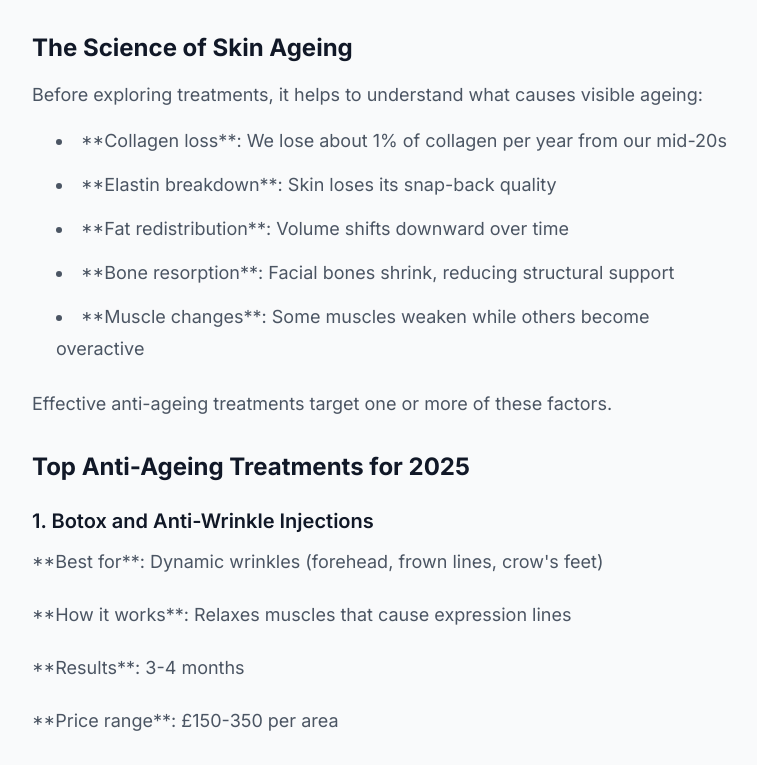
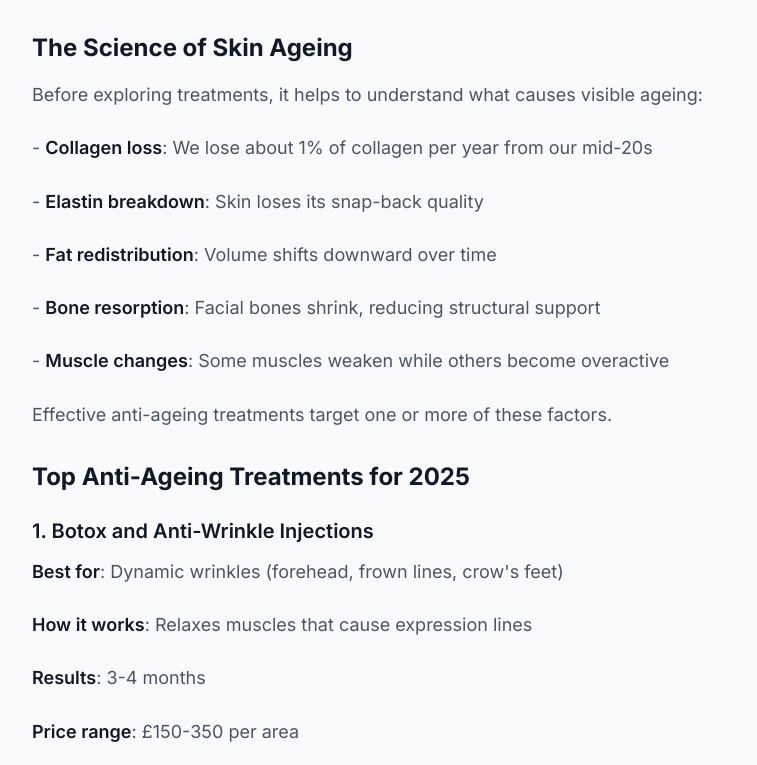
Before and after one commit to Jeh888/test-cosmetics-final-with-blog, a Next.js app: page /blog/best-anti-ageing-treatments-2025 in a window 1280 px wide. Shown: the part 960-1725 px from the top of the page, without its empty margins (256-1013 px from the left). Built offline with nearby package versions, Linux system fonts and the light colour scheme.

Commit message:
Update page.js

```diff
--- a/src/app/blog/[slug]/page.js
+++ b/src/app/blog/[slug]/page.js
@@ -26,51 +26,104 @@ export default function BlogPostPage({ params }) {
 
   const recentBlogs = getRecentBlogs(3).filter(b => b.slug !== blog.slug).slice(0, 2);
 
-  // Simple markdown-like rendering for content
+  // Render markdown content to JSX
   const renderContent = (content) => {
-    return content.split('\n').map((line, index) => {
+    const lines = content.split('\n');
+    const elements = [];
+    let i = 0;
+
+    while (i < lines.length) {
+      const line = lines[i];
+
+      // Skip empty lines
+      if (line.trim() === '') {
+        i++;
+        continue;
+      }
+
+      // Horizontal rule
+      if (line.trim() === '---') {
+        elements.push(<hr key={i} className="my-8 border-gray-200" />);
+        i++;
+        continue;
+      }
+
       // H2 headers
       if (line.startsWith('## ')) {
-        return <h2 key={index} className="text-2xl font-bold text-gray-900 mt-8 mb-4">{line.replace('## ', '')}</h2>;
+        elements.push(
+          <h2 key={i} className="text-2xl font-bold text-gray-900 mt-10 mb-4">
+            {line.replace('## ', '')}
+          </h2>
+        );
+        i++;
+        continue;
       }
+
       // H3 headers
       if (line.startsWith('### ')) {
-        return <h3 key={index} className="text-xl font-semibold text-gray-900 mt-6 mb-3">{line.replace('### ', '')}</h3>;
+        elements.push(
+          <h3 key={i} className="text-xl font-semibold text-gray-900 mt-8 mb-3">
+            {line.replace('### ', '')}
+          </h3>
+        );
+        i++;
+        continue;
       }
-      // Bold text (simple)
-      if (line.startsWith('**') && line.endsWith('**')) {
-        return <p key={index} className="font-semibold text-gray-900 mt-4 mb-2">{line.replace(/\*\*/g, '')}</p>;
-      }
-      // List items
-      if (line.startsWith('- ')) {
-        // Check if it's a link
-        const linkMatch = line.match(/\[([^\]]+)\]\(([^)]+)\)/);
-        if (linkMatch) {
-          return (
-            <li key={index} className="ml-6 mb-2 text-gray-600 list-disc">
-              <Link href={linkMatch[2]} className="text-primary-600 hover:text-primary-700 underline">
+
+      // Regular paragraph - process inline markdown
+      const processInlineMarkdown = (text) => {
+        const parts = [];
+        let remaining = text;
+        let keyIndex = 0;
+
+        while (remaining.length > 0) {
+          // Check for links [text](url)
+          const linkMatch = remaining.match(/\[([^\]]+)\]\(([^)]+)\)/);
+          // Check for bold **text**
+          const boldMatch = remaining.match(/\*\*([^*]+)\*\*/);
+
+          if (linkMatch && (!boldMatch || remaining.indexOf(linkMatch[0]) < remaining.indexOf(boldMatch[0]))) {
+            // Add text before link
+            const beforeLink = remaining.substring(0, remaining.indexOf(linkMatch[0]));
+            if (beforeLink) {
+              parts.push(<span key={keyIndex++}>{beforeLink}</span>);
+            }
+            // Add link
+            parts.push(
+              <Link key={keyIndex++} href={linkMatch[2]} className="text-primary-600 hover:text-primary-700 underline">
                 {linkMatch[1]}
               </Link>
-            </li>
-          );
+            );
+            remaining = remaining.substring(remaining.indexOf(linkMatch[0]) + linkMatch[0].length);
+          } else if (boldMatch) {
+            // Add text before bold
+            const beforeBold = remaining.substring(0, remaining.indexOf(boldMatch[0]));
+            if (beforeBold) {
+              parts.push(<span key={keyIndex++}>{beforeBold}</span>);
+            }
+            // Add bold text
+            parts.push(<strong key={keyIndex++} className="font-semibold text-gray-900">{boldMatch[1]}</strong>);
+            remaining = remaining.substring(remaining.indexOf(boldMatch[0]) + boldMatch[0].length);
+          } else {
+            // No more markdown, add remaining text
+            parts.push(<span key={keyIndex++}>{remaining}</span>);
+            break;
+          }
         }
-        return <li key={index} className="ml-6 mb-2 text-gray-600 list-disc">{line.replace('- ', '')}</li>;
-      }
-      // Numbered lists
-      if (/^\d+\.\s/.test(line)) {
-        return <li key={index} className="ml-6 mb-2 text-gray-600 list-decimal">{line.replace(/^\d+\.\s/, '')}</li>;
-      }
-      // Horizontal rule
-      if (line === '---') {
-        return <hr key={index} className="my-8 border-gray-200" />;
-      }
-      // Empty lines
-      if (line.trim() === '') {
-        return null;
-      }
-      // Regular paragraphs
-      return <p key={index} className="text-gray-600 mb-4 leading-relaxed">{line}</p>;
-    });
+
+        return parts;
+      };
+
+      // Regular paragraph
+      elements.push(
+        <p key={i} className="text-gray-600 mb-4 leading-relaxed">
+          {processInlineMarkdown(line)}
+        </p>
+      );
+      i++;
+    }
+
+    return elements;
   };
 
   return (
```
